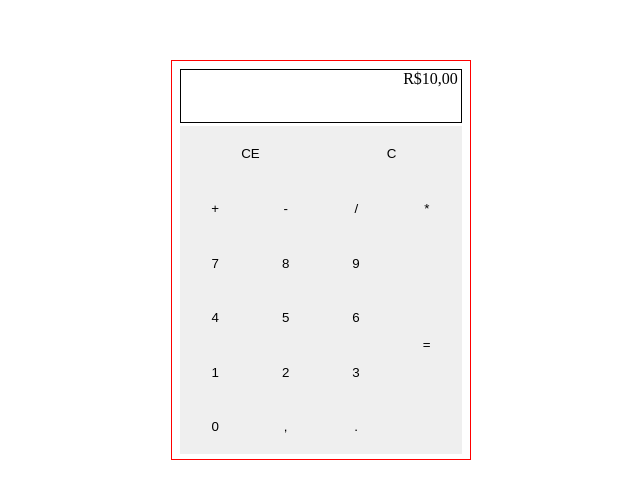
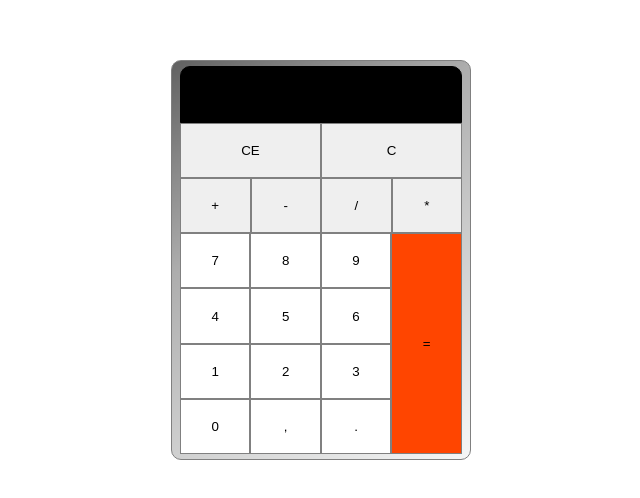
Before and after one commit to fabriciosilva03/Gama-academy-calculator, a plain HTML site: page index.html in a window 1280 px wide. Shown: the part 140-638 px from the top of the page, without its empty margins (319-959 px from the left). Drawn offline with Linux system fonts and the light colour scheme.

Commit message:
projeto calculadora

```diff
--- a/index.html
+++ b/index.html
@@ -6,46 +6,47 @@
      <meta name="viewport" content="width=device-width, initial-scale=1.0">
      <title>Document</title>
      <link rel="stylesheet" href="styles.css">
+     <script src="script.js"></script>
 </head>
 <body>
      <div class="calculator">
-          <div class="calculator-display">
-               R$10,00
+          <div id="resultado" class="calculator-display">
+
           </div>
 
           <div class="calculator-keys">
                <div class="clear-btn-group grid-clear-btn">
-                    <button class="btn-clear">CE</button>
-                    <button class="btn-clear">C</button>
+                    <button class="btn-clear" id="btn" onclick="back()">CE</button>
+                    <button class="btn-clear" id="btn" onclick="clean()">C</button>
                </div>
                <div class="operations-btn-group grid-operators">
-                    <button class="btn-operator">+</button>
-                    <button class="btn-operator">-</button>
-                    <button class="btn-operator">/</button>
-                    <button class="btn-operator">*</button>
+                    <button class="btn-operator" id="btn" onclick="insert('+')">+</button>
+                    <button class="btn-operator" id="btn" onclick="insert('-')">-</button>
+                    <button class="btn-operator" id="btn" onclick="insert('/')">/</button>
+                    <button class="btn-operator" id="btn" onclick="insert('*')">*</button>
                </div>
                <div class="numbers-group list-1 grid-numbers-1">
-                    <button class="btn-number">7</button>
-                    <button class="btn-number">8</button>
-                    <button class="btn-number">9</button>
+                    <button class="btn-number" id="btn" onclick="insert('7')">7</button>
+                    <button class="btn-number" id="btn" onclick="insert('8')">8</button>
+                    <button class="btn-number" id="btn" onclick="insert('9')">9</button>
                </div>
                <div class="numbers-group list-2 grid-numbers-2">
-                    <button class="btn-number">4</button>
-                    <button class="btn-number">5</button>
-                    <button class="btn-number">6</button>
+                    <button class="btn-number" id="btn" onclick="insert('4')">4</button>
+                    <button class="btn-number" id="btn" onclick="insert('5')">5</button>
+                    <button class="btn-number" id="btn" onclick="insert('6')">6</button>
                </div>
                <div class="numbers-group list-3 grid-numbers-3">
-                    <button class="btn-number">1</button>
-                    <button class="btn-number">2</button>
-                    <button class="btn-number">3</button>
+                    <button class="btn-number" id="btn" onclick="insert('1')">1</button>
+                    <button class="btn-number" id="btn" onclick="insert('2')">2</button>
+                    <button class="btn-number" id="btn" onclick="insert('3')">3</button>
                </div>
                <div class="numbers-group list-4 grid-numbers-4">
-                    <button class="btn-number">0</button>
-                    <button class="btn-number">,</button>
-                    <button class="btn-number">.</button>
+                    <button class="btn-number" id="btn" onclick="insert('0')">0</button>
+                    <button class="btn-number" id="btn" onclick="insert(',')">,</button>
+                    <button class="btn-number" id="btn" onclick="insert('.')">.</button>
                </div>
                <div class="equal-btn grid-equal-btn">
-                    <button class="equal-btn">=</button>
+                    <button class="equal-btn" id="btn" onclick="calcular()">=</button>
                </div>
           </div>
      </div>
--- a/script.js
+++ b/script.js
@@ -0,0 +1,28 @@
+function insert(num)
+{
+   var numero = document.getElementById('resultado').innerHTML;
+   document.getElementById('resultado').innerHTML = numero + num;
+}
+
+function clean()
+{
+    document.getElementById('resultado').innerHTML = "";
+}
+
+function back()
+{
+    var resultado = document.getElementById('resultado').innerHTML;
+    document.getElementById('resultado').innerHTML = resultado.substring(0, resultado.length -1)
+}
+
+function calcular()
+{
+    var resultado = document.getElementById('resultado').innerHTML;
+
+    if(resultado){
+        document.getElementById('resultado').innerHTML = eval(resultado);
+    }else{
+        document.getElementById('resultado').innerHTML = "Error";
+    }
+
+}
--- a/styles.css
+++ b/styles.css
@@ -5,10 +5,8 @@
 }
 
 body{
-
      width: 100vw;
      height: 100vh;
-
      display: flex;
      justify-content: center;
      align-items: center;
@@ -17,24 +15,26 @@ body{
 button {
      cursor: pointer;
      border: none;
+     border: 1px solid gray;
 }
 
 .calculator{
-     border: 1px solid red;
-
+     border: 1px solid gray;
+     background: rgb(97,97,97);
+     background: linear-gradient(145deg, rgba(97,97,97,1) 0%, rgba(173,173,173,1) 35%, rgba(246,247,247,1) 100%);
      display: flex;
      flex-direction: column;
      justify-content: center;
      align-items: center;
-
      width: 300px;
      height: 400px;
-
      padding: 0.3rem 0.5rem 0.3rem 0.5rem;
+     border-radius: 10px;
 }
 .calculator .calculator-keys{
      width: 100%;
      height: 100%;
+
 }
 
 .calculator .calculator-keys {
@@ -51,14 +51,22 @@ button {
           "number-list-3 number-list-3 number-list-3 grid-equal-btn"
           "number-list-4 number-list-4 number-list-4 grid-equal-btn"
      ;
+
+
+}
+
+.numbers-group{
+     background-color: white;
 }
 
 .calculator .calculator-keys .grid-clear-btn{
      grid-area: clear-btn;
+
 }
 
 .calculator .calculator-keys .grid-operators{
      grid-area: grid-operators;
+
 }
 
 .calculator .calculator-keys .grid-equal-btn{
@@ -86,8 +94,8 @@ button {
      display: flex;
      flex-direction: row;
      justify-content: space-around;
+     width: 100%;
 
-     width: 100%;
 }
 .calculator .calculator-keys .btn-clear{
      width: 100%;
@@ -98,7 +106,6 @@ button {
      display: flex;
      flex-direction: row;
      justify-content: space-between;
-
      width: 100%;
 }
 
@@ -106,7 +113,6 @@ button {
      width: 100%;
      height: 100%;;
 }
-
 
 /* Number Buttons */
 .calculator .calculator-keys .numbers-group{
@@ -120,12 +126,21 @@ button {
 .calculator .calculator-keys .btn-number{
      width: 100%;
      height: 100%;
+     background-color: white;
+}
+
+.calculator .calculator-keys :hover{
+     width: 100%;
+     height: 100%;
+     background-color: gainsboro ;
+     color: gray;
 }
 
 /* Equal Button */
 .calculator .calculator-keys .equal-btn{
      width: 100%;
      height: 100%;
+     background-color: orangered;
 }
 
 /* calculator-display */
@@ -136,7 +151,15 @@ button {
      display: inline;
      text-align: right;
      padding-right: 0.2rem;
-     margin: 0.2rem;
 
      border: 1px solid black;
+     background-color: black;
+     color: white;
+     padding-top: 5%;
+     font-weight: bold;
+     font-family: 'Lucida Sans', 'Lucida Sans Regular', 'Lucida Grande', 'Lucida Sans Unicode', Geneva, Verdana, sans-serif;
+     font-size: 150%;
+
+     border-radius: 10px 10px 0px 0px;
+
 }
```
